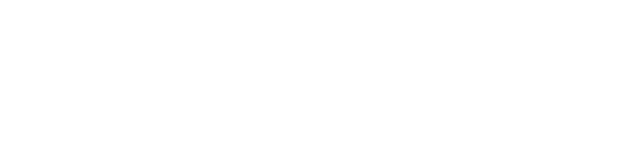
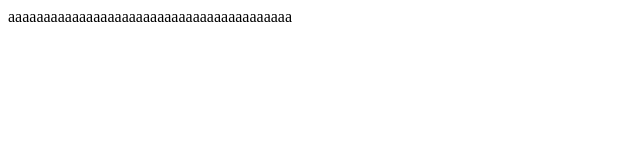
Before and after one commit to RicardoTeixeira2004/Legendarium, a plain HTML site: page index.html in a window 1280 px wide. Shown: the whole page, without its empty margins (0-640 px from the left). Drawn offline with Linux system fonts and the light colour scheme.

Commit message:
algora vai

```diff
--- a/index.html
+++ b/index.html
@@ -7,6 +7,6 @@
     <title>Document</title>
 </head>
 <body>
-
+     aaaaaaaaaaaaaaaaaaaaaaaaaaaaaaaaaaaaaaaa
 </body>
 </html>
```
